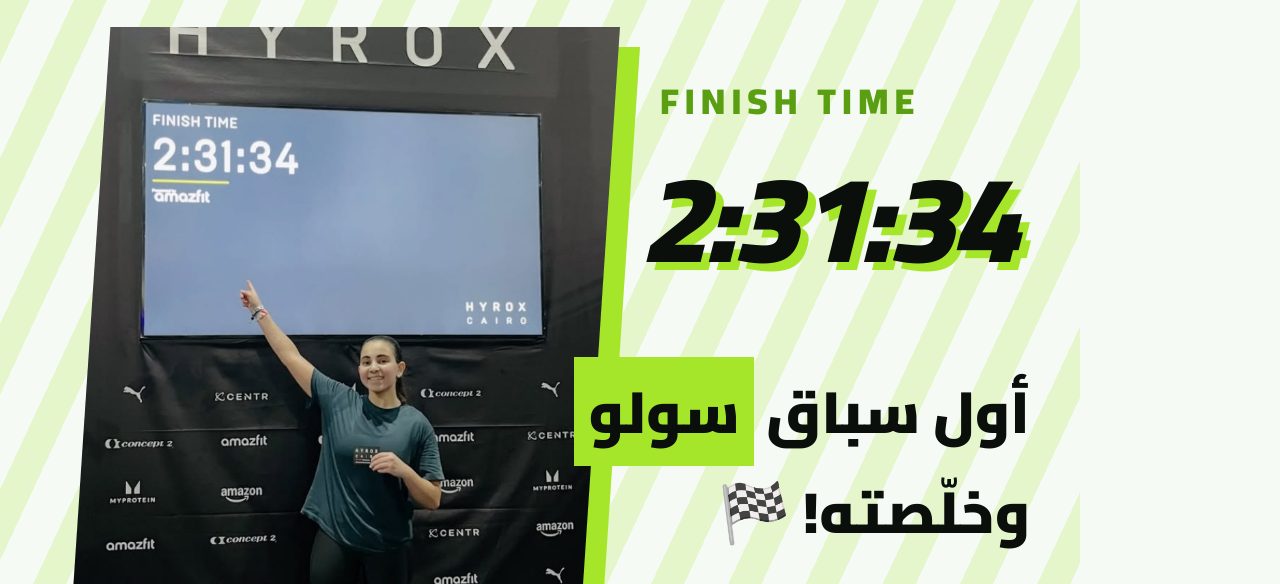
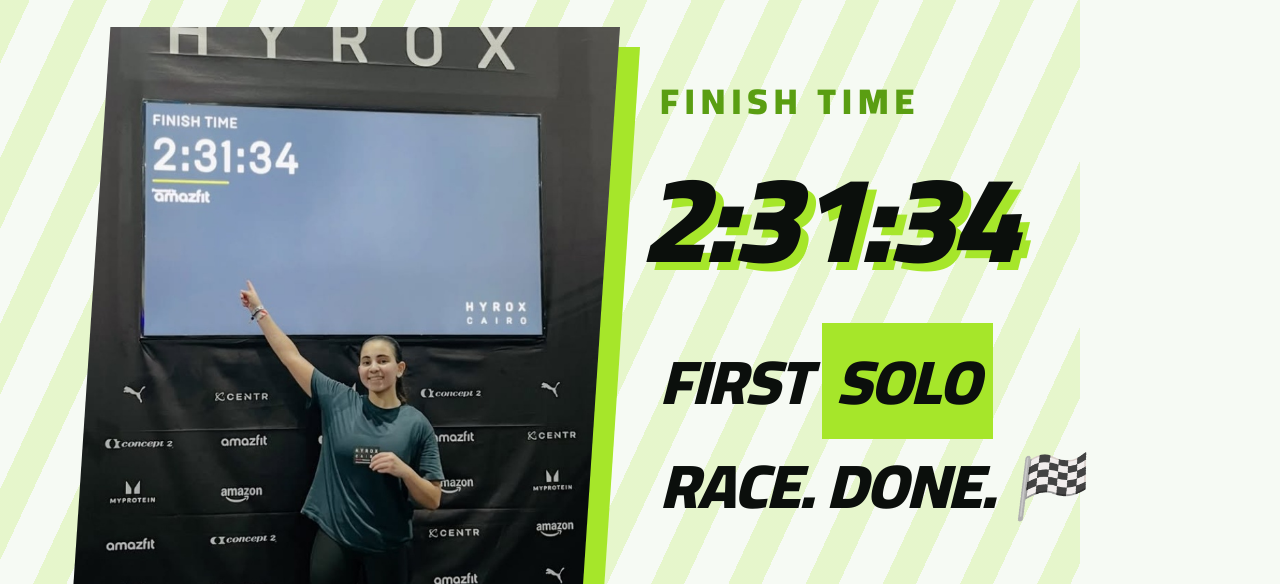
Before and after one commit to kamalessam64-cpu/cload-connection, a plain HTML site: page athletes/hla-moataz/post.html in a window 1280 px wide. Shown: the part 173-757 px from the top of the page. Drawn offline with Linux system fonts and the light colour scheme.

Commit message:
Hla Moataz post: English text
Co-Authored-By: Claude Opus 5.5 <noreply@anthropic.com>
Claude-Session: https://claude.ai/code/session_01S3ChKFh5yz7vU8VsDH4XAg

```diff
--- a/athletes/hla-moataz/post.html
+++ b/athletes/hla-moataz/post.html
@@ -28,8 +28,8 @@ body{width:1080px;height:1350px;position:relative;overflow:hidden;background:#f6
 <div class="a photo"><img src="photo.jpg"></div>
 <div class="a lbl" style="top:240px;font-size:36px;letter-spacing:6px;color:var(--gd)">FINISH TIME</div>
 <div class="a time">2:31:34</div>
-<div class="a lbl" style="top:530px;font-size:58px;direction:rtl;text-align:right">أول سباق <span style="background:var(--g);padding:0 14px">سولو</span></div>
-<div class="a lbl" style="top:630px;font-size:58px;direction:rtl;text-align:right">وخلّصته! 🏁</div>
+<div class="a lbl" style="top:520px;font-size:62px;font-style:italic;letter-spacing:-1px;line-height:1.1">FIRST <span style="background:var(--g);padding:0 14px">SOLO</span></div>
+<div class="a lbl" style="top:600px;font-size:62px;font-style:italic;letter-spacing:-1px">RACE. DONE. 🏁</div>
 <div class="a lbl" style="top:760px;font-size:30px;letter-spacing:6px;color:#555">HYROX CAIRO</div>
 <div class="a lbl" style="top:810px;font-size:30px;letter-spacing:6px;color:#555">SOLO DIVISION</div>
 <div class="a band"></div>
```
Also changed, not shown: athletes/hla-moataz/X7-Hla-Moataz-HYROX-Finisher.png.
